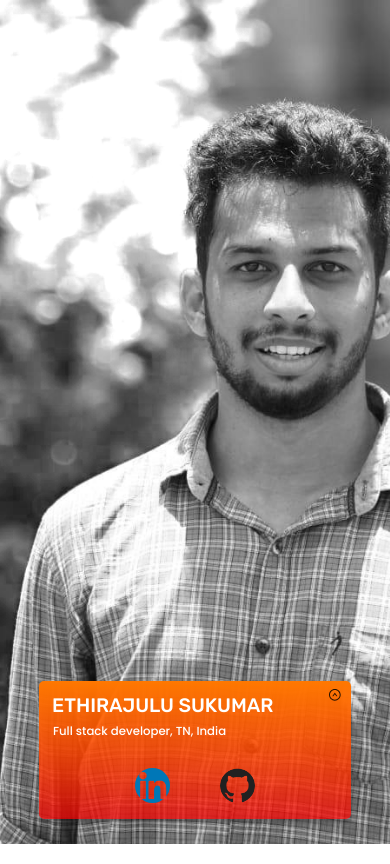
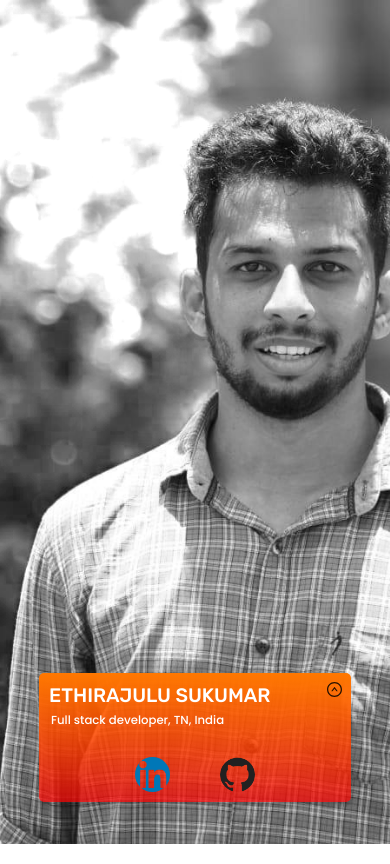
Before and after one commit to Ethirajulu/ethirajulu-profile, a Gatsby site: page / in a window 390 px wide. Built offline with nearby package versions, Linux system fonts and the light colour scheme; Gatsby itself is replaced by a stand-in of ours.

Commit message:
Grid to mobile too

```diff
--- a/gatsby-config.js
+++ b/gatsby-config.js
@@ -20,11 +20,12 @@ module.exports = {
     {
       resolve: `gatsby-plugin-manifest`,
       options: {
-        name: `Ethirajulu`,
+        name: `Ethirajulu Sukumar`,
         short_name: `Ethi`,
+        description: `This app shows the profile of Ethirajulu Sukumar`,
         start_url: `/`,
-        background_color: `#663399`,
-        theme_color: `#663399`,
+        background_color: `#c73a64`,
+        theme_color: `#c73a64`,
         display: `minimal-ui`,
         icon: `src/images/app-icon.png`, // This path is relative to the root of the site.
       },
--- a/src/components/MobileHome.tsx
+++ b/src/components/MobileHome.tsx
@@ -2,7 +2,7 @@ import React, { FC } from "react"
 import styled from "styled-components"
 import BackgroundImage from "gatsby-background-image"
 import { DownCircleOutlined, UpCircleOutlined } from "@ant-design/icons"
-import { Col, Row, Space } from "antd"
+import { Space } from "antd"
 import { motion } from "framer-motion"
 
 import SEO from "./seo"
@@ -37,21 +37,10 @@ const MobileHome: FC<MobileHomeType> = ({
     <BackgroundImageStyled fluid={profileImg}>
       <SEO title="Home" />
       <Card>
-        <CardContent>
-          <Row>
-            <Col span={22}>
+        <Details>
           <Name>ETHIRAJULU SUKUMAR</Name>
           <Occupation>Full stack developer, TN, India</Occupation>
-            </Col>
-            <IconCol span={2}>
-              {!isOpen ? (
-                <UpIcon onClick={() => setIsOpen(true)} />
-              ) : (
-                <DownIcon onClick={() => setIsOpen(false)} />
-              )}
-            </IconCol>
-          </Row>
-          <About
+          <Description
             animate={isOpen ? "open" : "close"}
             variants={aboutVariants}
             transition={{ duration: 0.5 }}
@@ -59,14 +48,19 @@ const MobileHome: FC<MobileHomeType> = ({
             I am a full stack web developer with 5+ years of experience in
             developing high preferment and user friendly web and mobile
             applications.
-          </About>
+          </Description>
+        </Details>
+        {!isOpen ? (
+          <UpIcon onClick={() => setIsOpen(true)} />
+        ) : (
+          <DownIcon onClick={() => setIsOpen(false)} />
+        )}
         <MediaHolder>
           <Space size={50}>
             <MediaIcon image={linkedIn} iconOf="linkedIn" />
             <MediaIcon image={github} iconOf="github" />
           </Space>
         </MediaHolder>
-        </CardContent>
       </Card>
     </BackgroundImageStyled>
   )
@@ -74,57 +68,50 @@ const MobileHome: FC<MobileHomeType> = ({
 
 const BackgroundImageStyled = styled(BackgroundImage)`
   height: 100%;
+  display: grid;
+  justify-items: center;
+  align-items: flex-end;
+  grid-template-columns: 10vw 1fr 10vw;
+  grid-template-rows: 1fr 5vh;
 `
 
-const Card = styled(motion.div)`
-  position: absolute;
-  width: 100vw;
-  bottom: 3vh;
-`
-
-const CardContent = styled.div`
-  height: 100%;
-  width: 80vw;
-  margin: 0 auto;
+const Card = styled.div`
+  width: 100%;
+  height: fit-content;
+  grid-column: 2 / 3;
+  grid-row: 1 / 2;
   background-image: linear-gradient(
     rgba(255, 120, 0, 1),
     rgba(255, 0, 0, 0.71)
   );
   border-radius: 5px;
   box-shadow: 0px 4px 4px rgba(0, 0, 0, 0.25);
-  padding-bottom: 10px;
+  display: grid;
+  grid-template-columns: 1fr 35px;
+  grid-template-rows: 1fr 45px;
+`
+
+const Details = styled.div`
+  grid-column: 1 / 2;
+  grid-row: 1 / 2;
 `
 const Name = styled.p`
-  padding-top: 10px;
-  padding-left: 13px;
+  padding-top: 8px;
+  padding-left: 10px;
   font-size: 5vw;
   font-family: "Rubik", sans-serif;
   color: white;
   margin: 0px;
 `
 
-const IconCol = styled(Col)`
-  text-align: right;
-  padding-right: 10px;
-  padding-top: 2px;
-`
-
-const UpIcon = styled(UpCircleOutlined)`
-  font-size: 3vw;
-`
-
-const DownIcon = styled(DownCircleOutlined)`
-  font-size: 4vw;
-`
-
 const Occupation = styled.p`
   font-family: "Poppins", sans-serif;
   font-size: 3vw;
   color: white;
-  padding-left: 14px;
+  padding-left: 12px;
 `
 
-const About = styled(motion.p)`
+const Description = styled(motion.p)`
   font-family: "Montserrat", sans-serif;
   font-size: 4vw;
   padding-left: 15px;
@@ -132,12 +119,32 @@ const About = styled(motion.p)`
   color: white;
 `
 
+const UpIcon = styled(UpCircleOutlined)`
+  font-size: 15px;
+  grid-column: 2 /3;
+  grid-row: 1 / 2;
+  padding: 9px;
+  justify-self: end;
+  height: fit-content;
+`
+
+const DownIcon = styled(DownCircleOutlined)`
+  font-size: 17px;
+  grid-column: 2 /3;
+  grid-row: 1 / 2;
+  padding: 9px;
+  justify-self: end;
+  height: fit-content;
+`
 const MediaHolder = styled.div`
-  display: flex;
-  justify-content: center;
+  grid-column: 1 / 3;
+  grid-row: 2 / 3;
+  justify-self: center;
+  padding-bottom: 10px;
 `
 
 const MediaIcon = styled(MediaImage)`
   border-radius: 50%;
 `
+
 export default MobileHome
```
Lines whose indentation alone changed are shown as unchanged.
